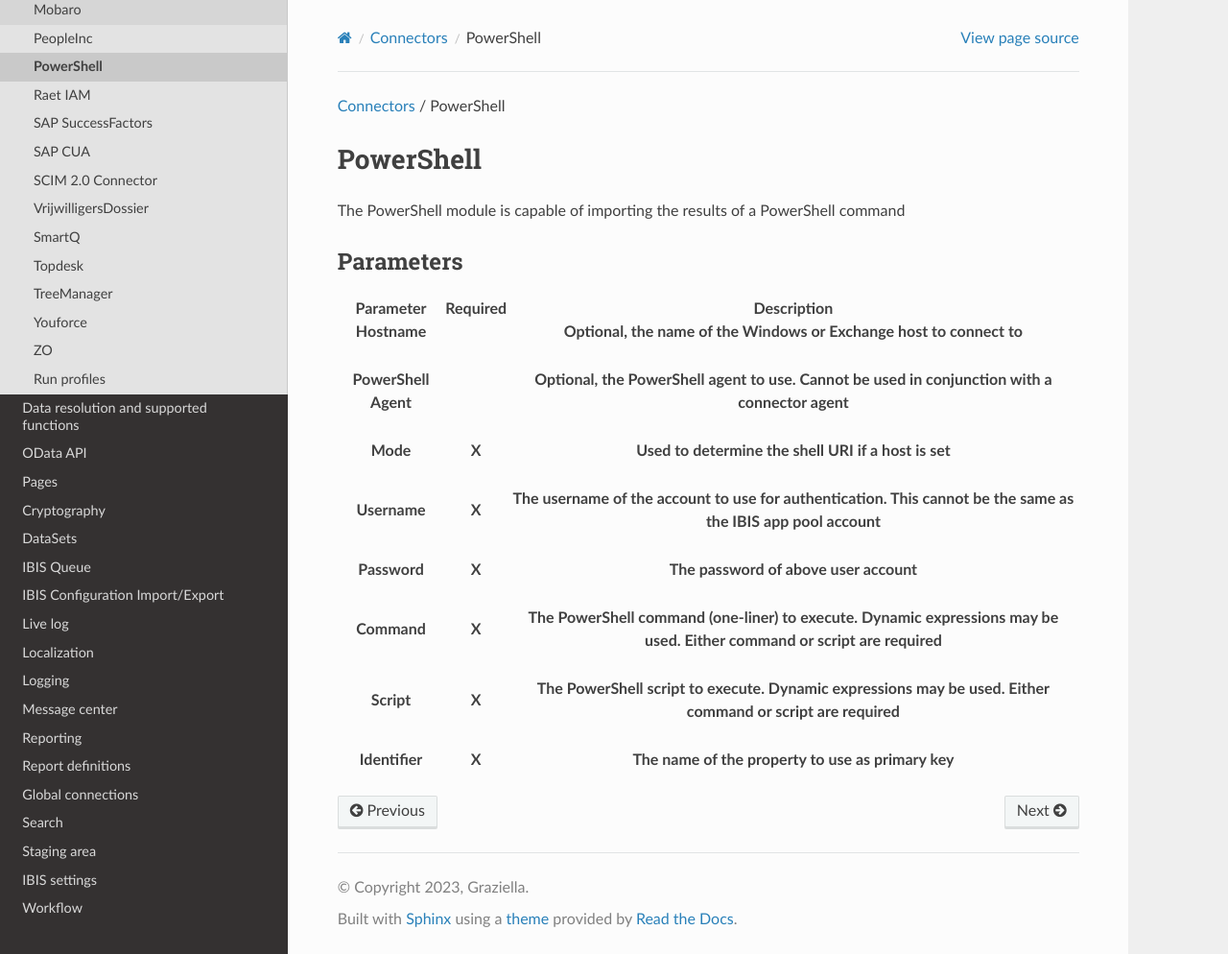
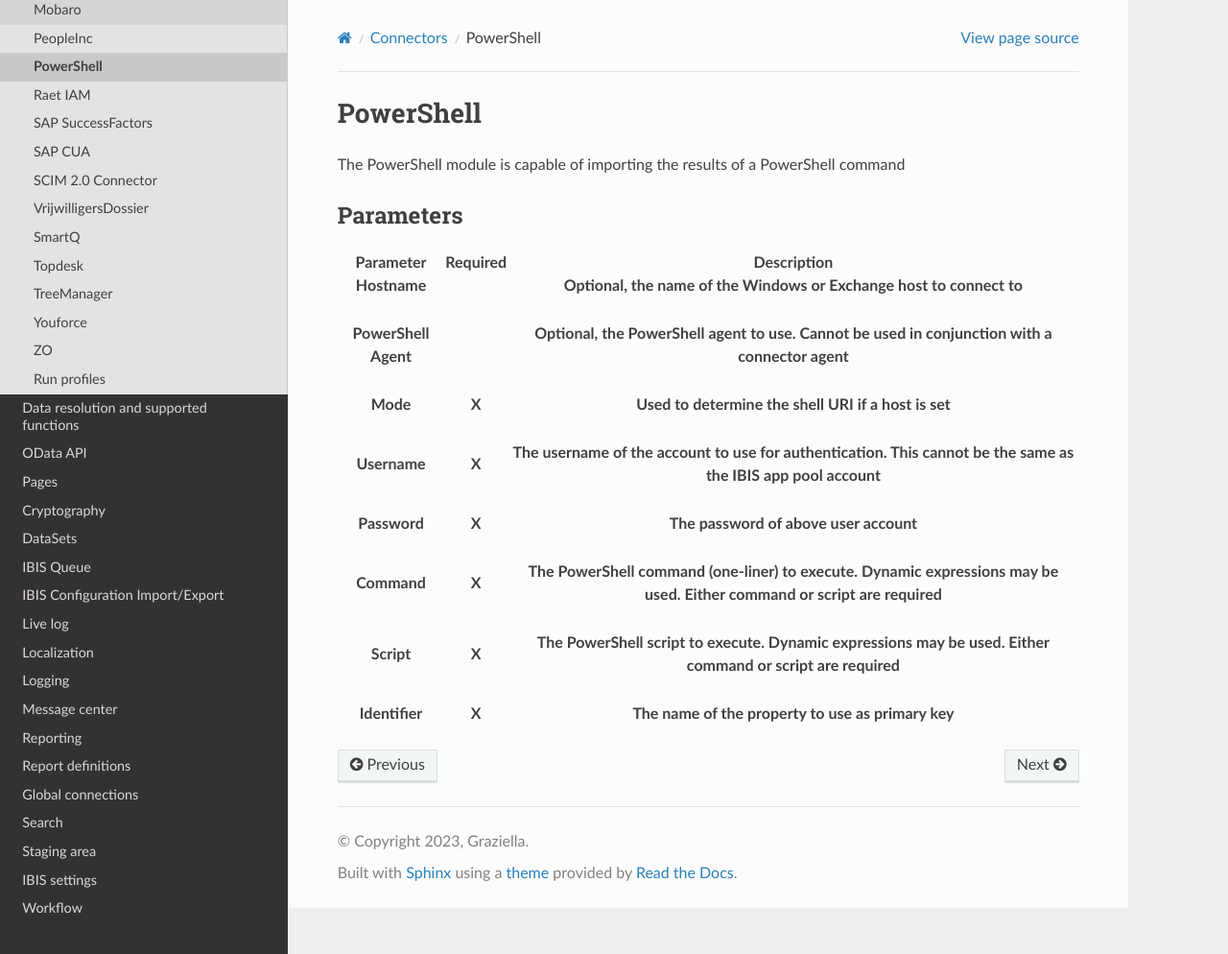
Before and after one commit to Raoulorlando/rtd-tutorial, a Sphinx documentation site: the page built from docs/source/Documentatie/Connector_PowerShell.md, in a window 1280 px wide and 994 px high. Shown: the whole window at 96% size. Built offline with Sphinx 7.4.7 and the Read the Docs theme 2.0.0, drawn with Linux system fonts in a browser that asks for light colours; nearby versions of some CDN libraries; some web fonts are replaced; library files that are not in the unit come from our copies; pages that are not in the unit, such as notebooks, are missing from menus; some of the changed lines change nothing that is shown.

Commit message:
Removed unnecessary routing at the top of the Connector_PowerShell

```diff
--- a/docs/source/Documentatie/Connector_PowerShell.md
+++ b/docs/source/Documentatie/Connector_PowerShell.md
@@ -1,6 +1,3 @@
-<a href="javascript:void(0)" class="help-trigger"
-data-helpkey="SysPage_Connector">Connectors</a> / PowerShell
-
 # PowerShell
 
 The PowerShell module is capable of importing the results of a
```
